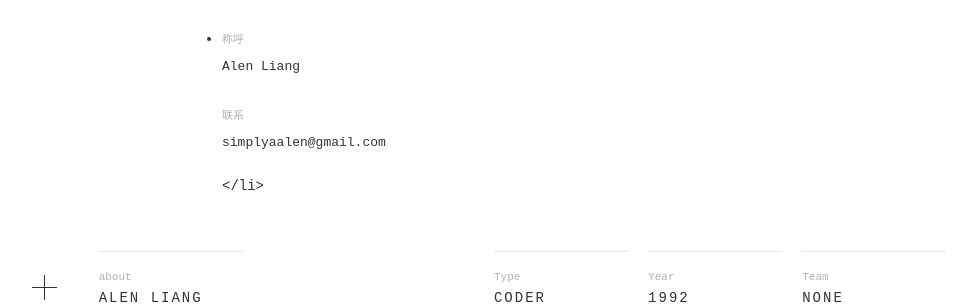
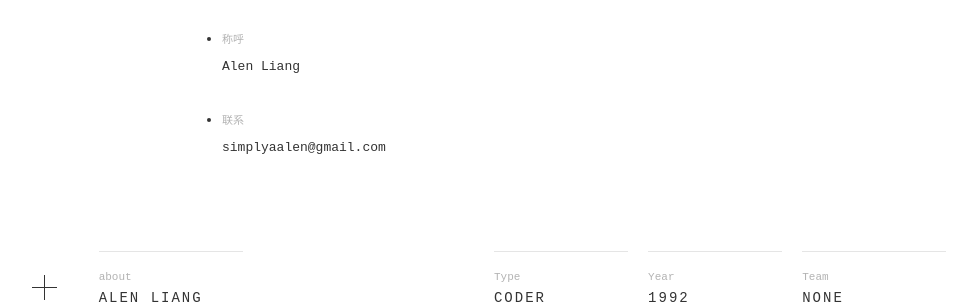
Before and after one commit to alenliang/alenliang.github.io, a Jekyll site: the page built from about.md, in a window 1280 px wide. Shown: the part 160-464 px from the top of the page, without its empty margins (156-1133 px from the left). Built offline with Jekyll 4.4.1, drawn with Linux system fonts in a browser that asks for light colours.

Commit message:
Missing <li>

```diff
--- a/about.md
+++ b/about.md
@@ -15,9 +15,8 @@ slug: "bio"
 		<h2>称呼</h2>
 		<p>Alen Liang</p>
 	</li>
+	<li>
 		<h2>联系</h2>
-		<p>
-			simplyaalen@gmail.com
-		</p>
+		<p>simplyaalen@gmail.com</p>
 	</li>
 </ul>
```
